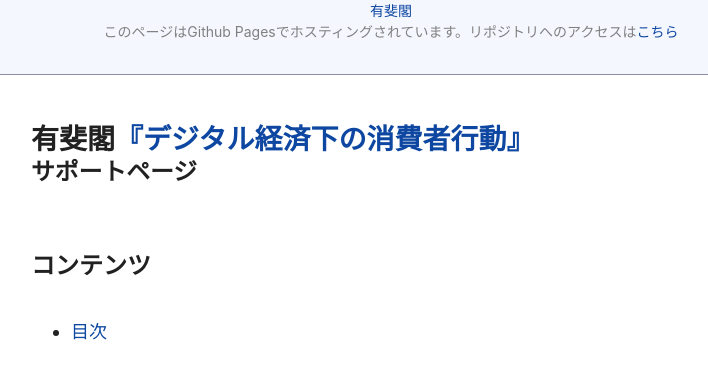
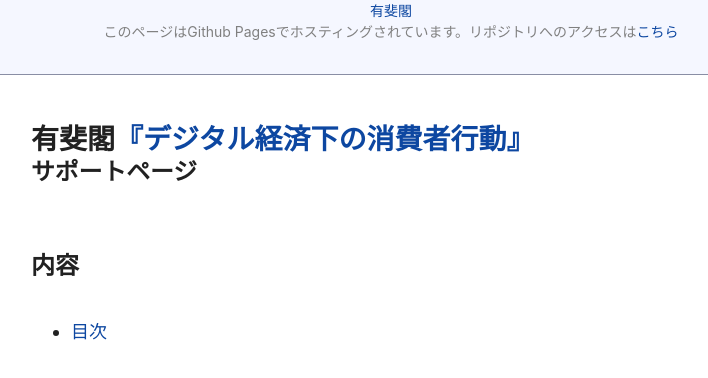
Before and after one commit to yuhikaku/book-16661, a plain HTML site: page index.html in a window 1280 px wide. Shown: the whole page, without its empty margins (249-957 px from the left). Drawn offline with Linux system fonts and the light colour scheme.

Commit message:
修正しました

```diff
--- a/index.html
+++ b/index.html
@@ -16,7 +16,7 @@
     </header>
     <h1><span>有斐閣</span><a href="https://www.yuhikaku.co.jp/books/detail/9784641166615">『デジタル経済下の消費者行動』</a><span class="sub">サポートページ</span></h1>
 
-    <h2>コンテンツ</h2>
+    <h2>内容</h2>
     <ul>
       <li><a href="toc.html" target="_self">目次</a></li>
     </ul>
```
